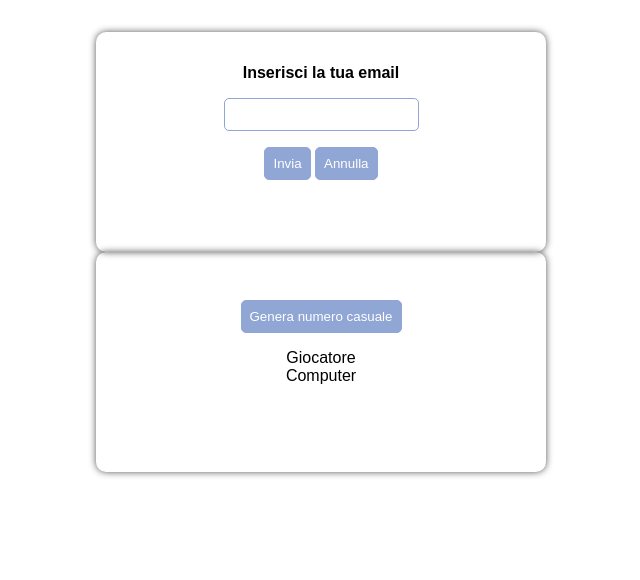
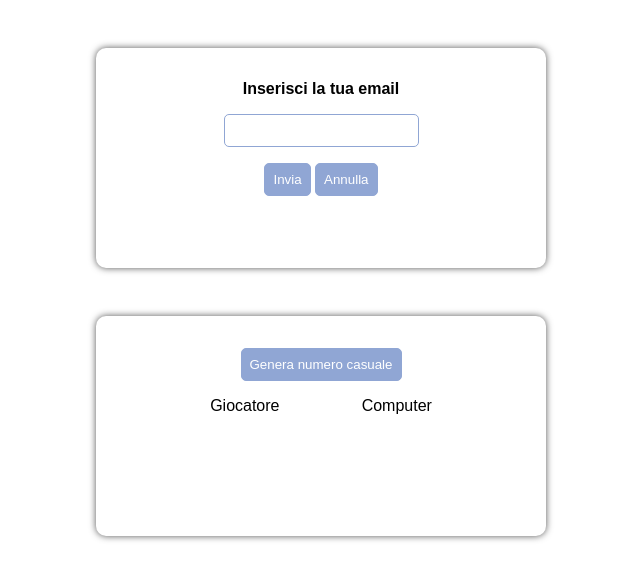
Before and after one commit to ChiaraPapagni/js-mail-dadi, a plain HTML site: page index.html in a window 1280 px wide. Shown: the whole page, without its empty margins (319-959 px from the left). Drawn offline with Linux system fonts and the light colour scheme.

Commit message:
aggiunto stile gioco dadi

```diff
--- a/assets/css/style.css
+++ b/assets/css/style.css
@@ -47,9 +47,24 @@ Main
 .form {
     width: 50%;
     height: 220px;
-    margin: auto;
+    margin: 3rem auto;
     padding: 2rem;
     border-radius: 10px;
     box-shadow: 0px 0px 7px #555;
     text-align: center;
 }
+
+.form_play {
+    display: flex;
+    justify-content: space-evenly;
+}
+
+#play {
+    margin-top: 0;
+}
+
+#pc-number,
+#user-number {
+    padding: 0.7rem 0;
+    font-size: 1.4rem;
+}
```
